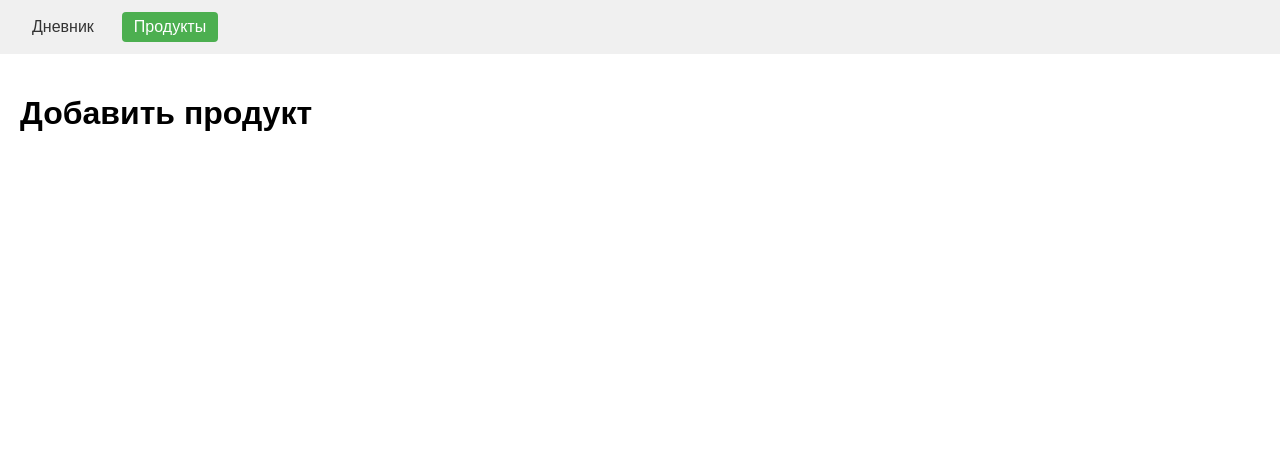
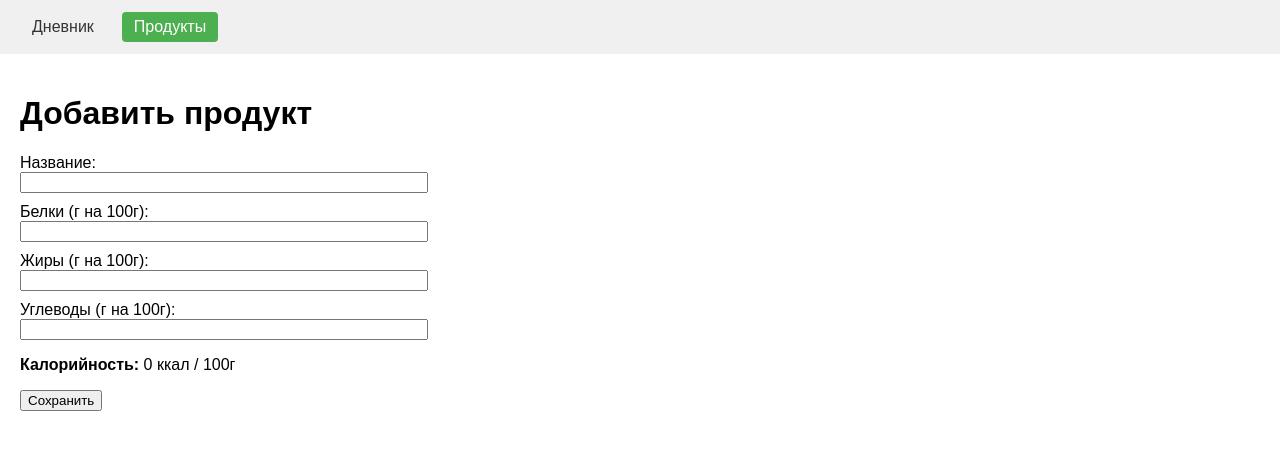
Before and after one commit to PaninaAnna/calorie-tracker, a React (Vite) app: page /products/add in a window 1280 px wide. Shown: the top 450 px of the page. Built offline with nearby package versions, Linux system fonts and the light colour scheme.

Commit message:
added products page with form, validation and local storage

```diff
--- a/src/pages/AddProductPage.jsx
+++ b/src/pages/AddProductPage.jsx
@@ -1,5 +1,92 @@
+import { useState } from 'react'
+import { useNavigate } from 'react-router-dom'
+
 function AddProductPage() {
-  return <h1>Добавить продукт</h1>
+  const navigate = useNavigate()
+  const [form, setForm] = useState({
+    name: '',
+    proteins: '',
+    fats: '',
+    carbs: ''
+  })
+  const [error, setError] = useState('')
+
+  const handleChange = (e) => {
+    const { name, value } = e.target
+    setForm(prev => ({ ...prev, [name]: value }))
+  }
+
+  // Автопересчёт калорий
+  const proteins = parseFloat(form.proteins) || 0
+  const fats = parseFloat(form.fats) || 0
+  const carbs = parseFloat(form.carbs) || 0
+  const calories = (proteins * 4 + fats * 9 + carbs * 4).toFixed(0)
+
+  const handleSubmit = (e) => {
+    e.preventDefault()
+
+    if (!form.name.trim()) {
+      setError('Введите название продукта')
+      return
+    }
+    if (proteins < 0 || fats < 0 || carbs < 0) {
+      setError('Значения БЖУ не могут быть отрицательными')
+      return
+    }
+    if (proteins + fats + carbs > 100) {
+      setError('Сумма БЖУ на 100г не может превышать 100')
+      return
+    }
+
+    const newProduct = {
+      id: Date.now(),
+      name: form.name.trim(),
+      proteins,
+      fats,
+      carbs,
+      calories: parseInt(calories)
+    }
+
+    const saved = localStorage.getItem('products')
+    const products = saved ? JSON.parse(saved) : []
+    products.push(newProduct)
+    localStorage.setItem('products', JSON.stringify(products))
+
+    navigate('/products')
+  }
+
+  return (
+    <>
+      <h1>Добавить продукт</h1>
+      <form onSubmit={handleSubmit} style={{ maxWidth: 400 }}>
+        {error && <p style={{ color: 'red' }}>{error}</p>}
+
+        <div style={{ marginBottom: 10 }}>
+          <label>Название:</label><br />
+          <input name="name" value={form.name} onChange={handleChange} style={{ width: '100%' }} />
+        </div>
+
+        <div style={{ marginBottom: 10 }}>
+          <label>Белки (г на 100г):</label><br />
+          <input name="proteins" type="number" step="0.1" value={form.proteins} onChange={handleChange} style={{ width: '100%' }} />
+        </div>
+
+        <div style={{ marginBottom: 10 }}>
+          <label>Жиры (г на 100г):</label><br />
+          <input name="fats" type="number" step="0.1" value={form.fats} onChange={handleChange} style={{ width: '100%' }} />
+        </div>
+
+        <div style={{ marginBottom: 10 }}>
+          <label>Углеводы (г на 100г):</label><br />
+          <input name="carbs" type="number" step="0.1" value={form.carbs} onChange={handleChange} style={{ width: '100%' }} />
+        </div>
+
+        <p><strong>Калорийность:</strong> {calories} ккал / 100г</p>
+
+        <button type="submit">Сохранить</button>
+      </form>
+    </>
+  )
 }
 
 export default AddProductPage
--- a/src/pages/ProductsPage.jsx
+++ b/src/pages/ProductsPage.jsx
@@ -1,10 +1,53 @@
+import { useState } from 'react'
 import { Link } from 'react-router-dom'
 
 function ProductsPage() {
+  const [products, setProducts] = useState(() => {
+    const saved = localStorage.getItem('products')
+    return saved ? JSON.parse(saved) : []
+  })
+
+  const deleteProduct = (id) => {
+    const updated = products.filter(p => p.id !== id)
+    setProducts(updated)
+    localStorage.setItem('products', JSON.stringify(updated))
+  }
+
   return (
     <>
       <h1>База продуктов</h1>
       <Link to="/products/add">+ Добавить продукт</Link>
+
+      {products.length === 0 ? (
+        <p>Нет продуктов. Добавьте первый!</p>
+      ) : (
+        <table border="1" cellPadding="8" style={{ marginTop: 16, borderCollapse: 'collapse', width: '100%' }}>
+          <thead>
+            <tr>
+              <th>Название</th>
+              <th>Белки</th>
+              <th>Жиры</th>
+              <th>Углеводы</th>
+              <th>Ккал</th>
+              <th></th>
+            </tr>
+          </thead>
+          <tbody>
+            {products.map(p => (
+              <tr key={p.id}>
+                <td>{p.name}</td>
+                <td>{p.proteins}</td>
+                <td>{p.fats}</td>
+                <td>{p.carbs}</td>
+                <td>{p.calories}</td>
+                <td>
+                  <button onClick={() => deleteProduct(p.id)}>Удалить</button>
+                </td>
+              </tr>
+            ))}
+          </tbody>
+        </table>
+      )}
     </>
   )
 }
```
